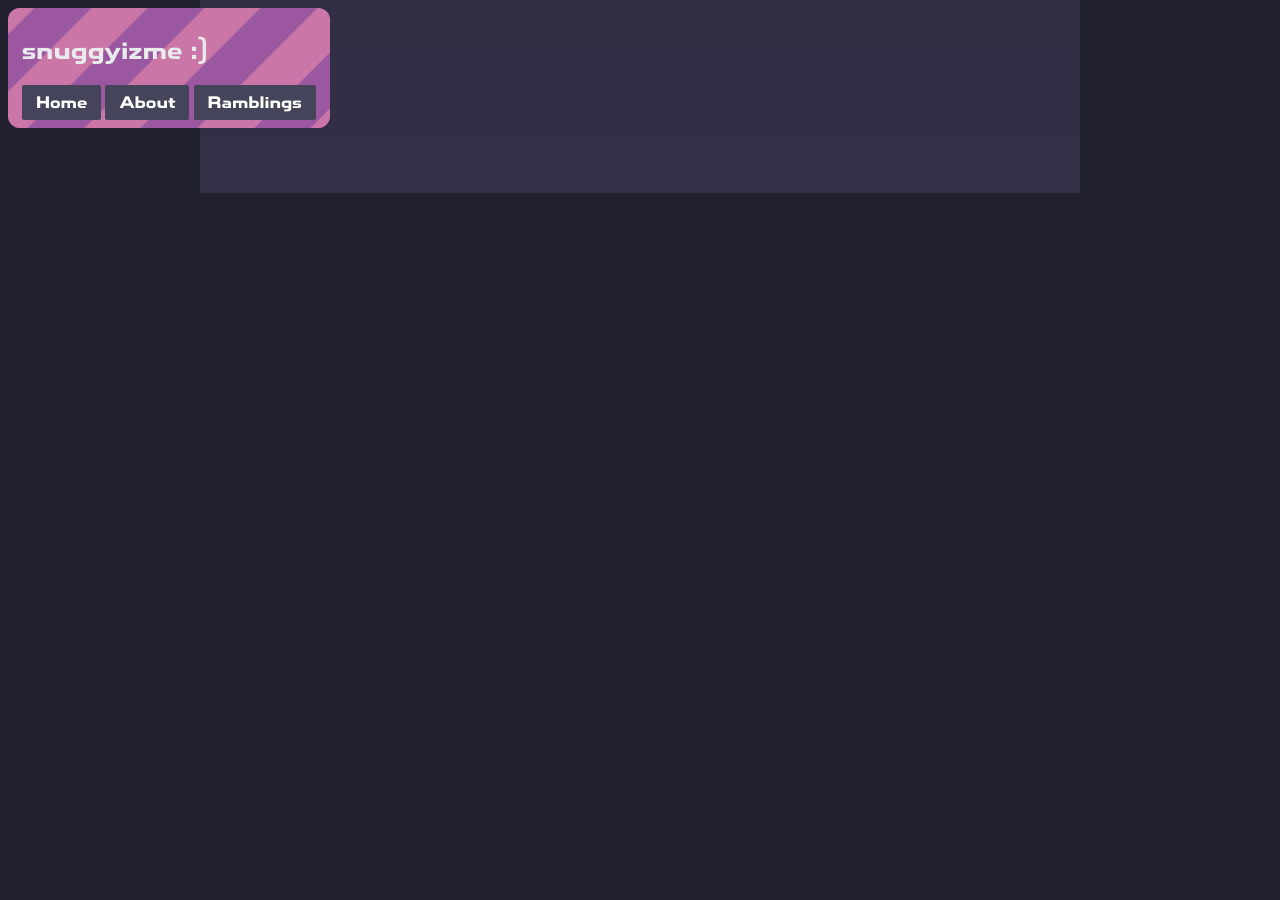
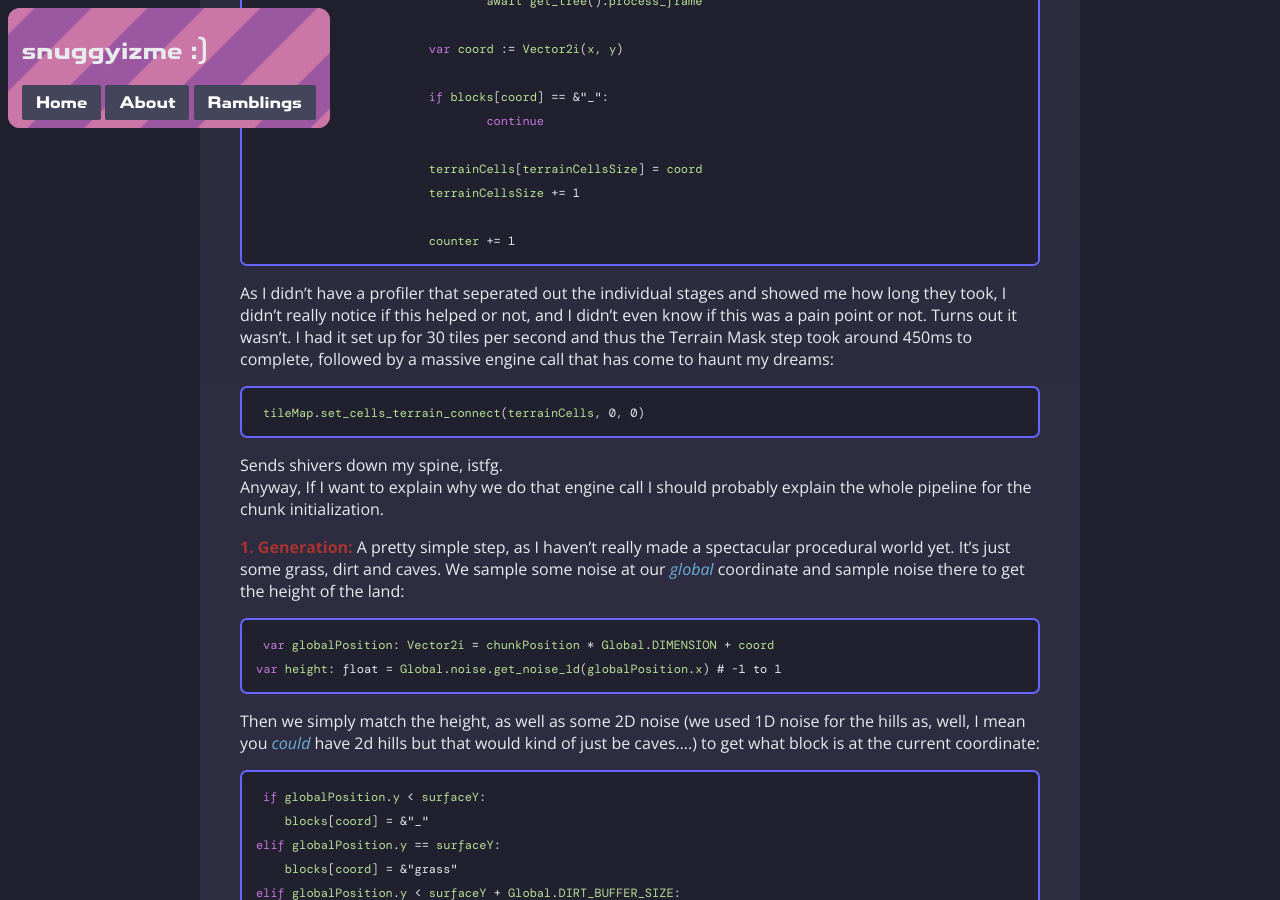
Before and after one commit to snuggyizme/snuggyizme.github.io, a Jekyll site: the page built from ramblings/6.md, in a window 1280 px wide and 900 px high, scrolled down 795 px. Built offline with Jekyll 4.4.1, drawn with Linux system fonts in a browser that asks for light colours; some web fonts are replaced; a script that is not in the unit is left out; before the commit the page ends 996 px from its top, so only the background shows below that; some of the changed text lies outside the part shown.

Commit message:
Technobabble

````diff
--- a/ramblings/6.md
+++ b/ramblings/6.md
@@ -10,5 +10,92 @@ I've decided to stop working on the jam game. It wasn't working well enough into
 
 But enough sad yapping, what am I doing now?\
 Well I still have **totallyfungame** and I'll always work on that from time to time, but with the death of the [Calamity Mod](https://calamitymod.com/) and also the hype I've gotten from having two large multiplayer Terraria / Calamity world going at the moment, I'm returning to my terraria clone for a bit.\
-The source for that is also avaliable, but it's not really that good (don't expect some Terry Davis magic): I'm dealing with ~160ms spikes rn ˆ𐃷ˆ\
+The source for that is also avaliable, but it's not really that good (don't expect some Terry Davis magic): I'm dealing with around 660ms spikes rn ˆ𐃷ˆ\
 <a href="https://github.com/snuggyizme/terraria2" class="buttonLink">Click me! :3</a>
+
+And with that out of the way, another underwhelming cut for anyone except me: I fixed it! Kinda.
+A cool guy from the godot discord server (Justine I love you thank you so much holy crap) helped me out and I ended up changing two really simple things:
+
+Firstly, I removed a thing I added *for performance* that was suggested by a **less cool** guy from the godot discord server. It would simply wait a frame if we had done X amount of block placements:
+```gdscript
+var frameCount := 1
+	for x in range(-1, Global.DIMENSION.x + 1):
+		for y in range(-1, Global.DIMENSION.y + 1):
+			if counter >= Global.TILES_PER_FRAME and Global.DO_EVIL_TILES_PER_FRAME: # SO EVIL!!!
+				counter = 0
+				frameCount += 1
+				await get_tree().process_frame
+
+			var coord := Vector2i(x, y)
+
+			if blocks[coord] == &"_":
+				continue
+
+			terrainCells[terrainCellsSize] = coord
+			terrainCellsSize += 1
+
+			counter += 1
+```
+As I didn't have a profiler that seperated out the individual stages and showed me how long they took, I didn't really notice if this helped or not, and I didn't even know if this was a pain point or not. Turns out it wasn't. I had it set up for 30 tiles per second and thus the Terrain Mask step took around 450ms to complete, followed by a massive engine call that has come to haunt my dreams:
+```gdscript
+tileMap.set_cells_terrain_connect(terrainCells, 0, 0)
+```
+
+Sends shivers down my spine, istfg.\
+Anyway, If I want to explain why we do that engine call I should probably explain the whole pipeline for the chunk initialization.
+
+**1. Generation:**
+A pretty simple step, as I haven't really made a spectacular procedural world yet. It's just some grass, dirt and caves. We sample some noise at our *global* coordinate and sample noise there to get the height of the land:
+```gdscript
+var globalPosition: Vector2i = chunkPosition * Global.DIMENSION + coord
+var height: float = Global.noise.get_noise_1d(globalPosition.x) # -1 to 1
+```
+
+Then we simply match the height, as well as some 2D noise (we used 1D noise for the hills as, well, I mean you *could* have 2d hills but that would kind of just be caves....) to get what block is at the current coordinate:
+```gdscript
+if globalPosition.y < surfaceY:
+    blocks[coord] = &"_"
+elif globalPosition.y == surfaceY:
+    blocks[coord] = &"grass"
+elif globalPosition.y < surfaceY + Global.DIRT_BUFFER_SIZE:
+    blocks[coord] = &"dirt"
+else:
+    # If no one cares about this poor block it's gonna be rock hard
+    blocks[coord] = &"stone"
+
+    # 2D noise for caves
+    var caveNoise: float = Global.noise.get_noise_2dv(
+        globalPosition
+    )
+    # 2D noise for andesite
+    var noiseAndesite: float = Global.noise.get_noise_2dv(
+        globalPosition + Global.UNDERGROUND_NOISE_ANDESITE_OFFSET
+    )
+    # Check andesite first;
+    if noiseAndesite < Global.UNDERGROUND_NOISE_ANDESITE_THRESHOLD:
+        blocks[coord] = &"andesite"
+    # Caves override andesite because I like Cave Johnson;
+    if caveNoise < Global.UNDERGROUND_NOISE_CAVE_THRESHOLD:
+        blocks[coord] = &"_"
+```
+
+One thing of note in this stage, however, is that because I have an autotiling system that matches the right tile sprite to show where the air is and where the solid stuff is, we have to make sure that works along chunk borders. My solution to this was pretty silly but it works wonders. Instead of looping over the size of the chunk, we loop from -1 to the size + 1, and then, after we generate the current tile in the loop we check if thats solid and if it's on the outer ring of tiles, and if thats true we replace it with an invisible block with no collision:
+```gdscript
+for x in range(-1, Global.DIMENSION.x + 1):
+    for y in range(-1, Global.DIMENSION.y + 1):
+
+        # All of the code we had above.....
+
+        if (
+            blocks[coord] != &"_" and
+            (
+                x < 0 or
+                y < 0 or
+                x >= Global.DIMENSION.x or
+                y >= Global.DIMENSION.y
+            )
+        ):
+            blocks[coord] = &"_chunkConnect"
+```
+
+**2. Terrain Mask**
````
